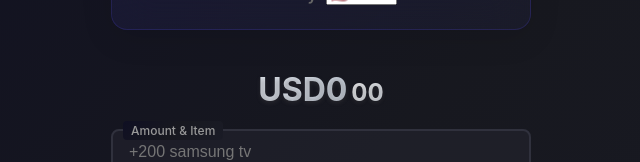
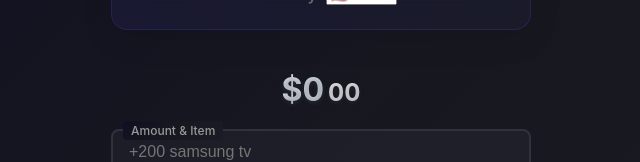
Before and after one commit to tejassst/my-bucks, a React (Create React App) app: page / in a window 1280 px wide. Shown: the part 191-353 px from the top of the page, without its empty margins (319-959 px from the left). Built offline with nearby package versions, Linux system fonts and the light colour scheme; no server answers; sample sign-in values are in the browser's storage.

Commit message:
fixed default currency

```diff
--- a/src/components/Home.js
+++ b/src/components/Home.js
@@ -12,7 +12,7 @@ function Home() {
   const [description, setDescription] = useState('');
   const [transactions, setTransactions] = useState([]);
   const [sort, setSort] = useState('latest');
-  const [currency, setCurrency] = useState('USD');
+  const [currency, setCurrency] = useState('$');
 
   useEffect(() => {
     const token = localStorage.getItem('token');
```
